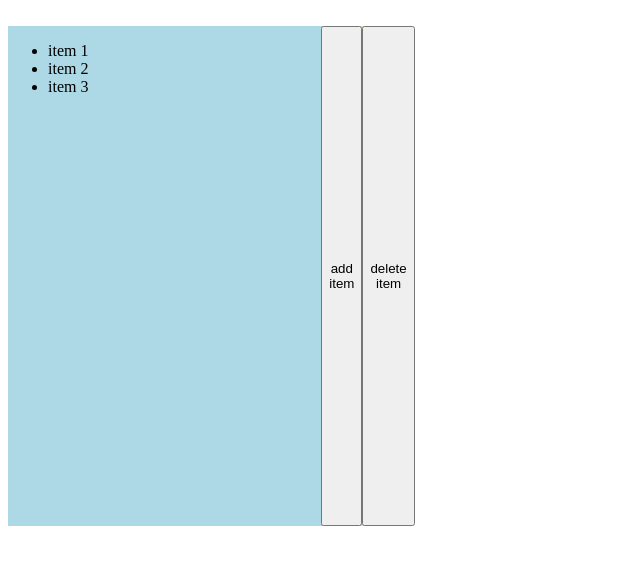
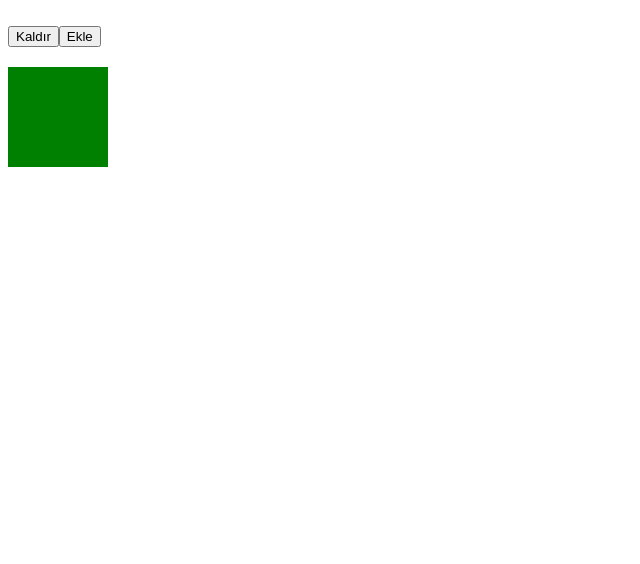
Before and after one commit to EmircanKoc1/angular-animations, an Angular app: page / in a window 1280 px wide. Shown: the top 564 px of the page, without its empty margins (0-640 px from the left). Built offline with nearby package versions, Linux system fonts and the light colour scheme.

Commit message:
The increment and decrement pseduo class animations samples havve been defined.

```diff
--- a/src/app/app.component.html
+++ b/src/app/app.component.html
@@ -7,5 +7,7 @@
 <app-opacity-and-move-left></app-opacity-and-move-left> -->
 <!-- <br> -->
 <!-- <app-left-resize-and-start-gradient></app-left-resize-and-start-gradient> -->
+<!-- <br> -->
+<!-- <app-list-animation></app-list-animation> -->
 <br>
-<app-list-animation></app-list-animation>
+<app-increment-decrement-animation></app-increment-decrement-animation>
--- a/src/app/app.component.ts
+++ b/src/app/app.component.ts
@@ -7,11 +7,12 @@ import { SpinComponent } from "./components/spin/spin.component";
 import { OpacityAndMoveLeftComponent } from "./components/opacity-and-move-left/opacity-and-move-left.component";
 import { LeftResizeAndStartGradientComponent } from "./components/left-resize-and-start-gradient/left-resize-and-start-gradient.component";
 import { ListAnimationComponent } from "./components/list-animation/list-animation.component";
+import { IncrementDecrementAnimationComponent } from "./components/increment-decrement-animation/increment-decrement-animation.component";
 
 @Component({
   selector: 'app-root',
   standalone: true,
-  imports: [FadeinfadeoutComponent, ResizeComponent, SpinComponent, OpacityAndMoveLeftComponent, LeftResizeAndStartGradientComponent, ListAnimationComponent],
+  imports: [FadeinfadeoutComponent, ResizeComponent, SpinComponent, OpacityAndMoveLeftComponent, LeftResizeAndStartGradientComponent, ListAnimationComponent, IncrementDecrementAnimationComponent],
   templateUrl: './app.component.html',
   styleUrl: './app.component.scss'
 })
--- /dev/null
+++ b/src/app/components/increment-decrement-animation/increment-decrement-animation.component.html
@@ -0,0 +1,8 @@
+<!-- <ul [@listAnimation]="items.length">
+  <li *ngFor="let item of items">{{ item }}</li>
+</ul> -->
+<button (click)="removeItem()">Kaldır</button>
+<button (click)="addItem()">Ekle</button>
+
+<br>
+<div  [@listAnimation]="items.length" class="box"></div>
--- /dev/null
+++ b/src/app/components/increment-decrement-animation/increment-decrement-animation.component.scss
@@ -0,0 +1,6 @@
+.box{
+    width: 100px;
+    height: 100px;
+    background-color: green;
+    margin-top: 20px;
+}
--- /dev/null
+++ b/src/app/components/increment-decrement-animation/increment-decrement-animation.component.ts
@@ -0,0 +1,44 @@
+import { animate, style, transition, trigger } from '@angular/animations';
+import { CommonModule } from '@angular/common';
+import { Component } from '@angular/core';
+
+@Component({
+  selector: 'app-increment-decrement-animation',
+  standalone: true,
+  imports: [CommonModule],
+  templateUrl: './increment-decrement-animation.component.html',
+  styleUrl: './increment-decrement-animation.component.scss',
+  animations: [
+    trigger('listAnimation', [
+      transition(':decrement', [
+        style({ transform: 'scale(3)', color: 'green' }),
+        animate('1s ease-in', style({
+          "color": "red",
+          "transform": "scale(0.5)"
+        }))
+      ]),
+      transition(':increment', [
+        style({ transform: 'scale(0.4)', color: 'green' }),
+        animate('1s ease-in', style({
+          "color": "blue",
+          "transform": "scale(2)"
+        }))
+      ])
+    ])
+  ]
+})
+export class IncrementDecrementAnimationComponent {
+  items = ["item1", "item2", "item3"]
+
+
+  removeItem() {
+    this.items.pop();
+  }
+
+  addItem() {
+    let randomNumber = Math.floor(Math.random() * 100);
+
+    this.items.push(randomNumber.toString());
+  }
+
+}
```
Also changed, not shown: 1 other file (tests, documents, lock files or other folders).
